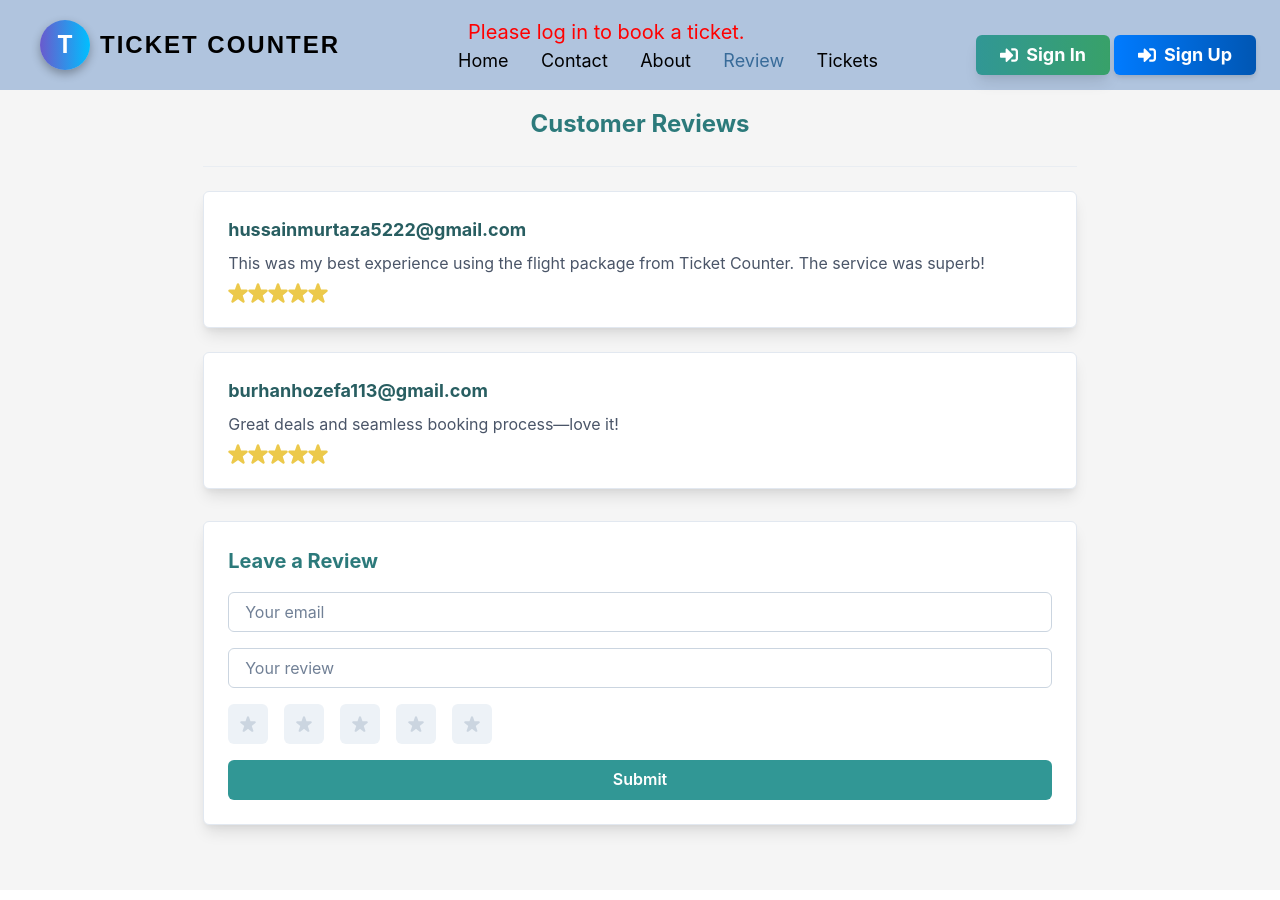
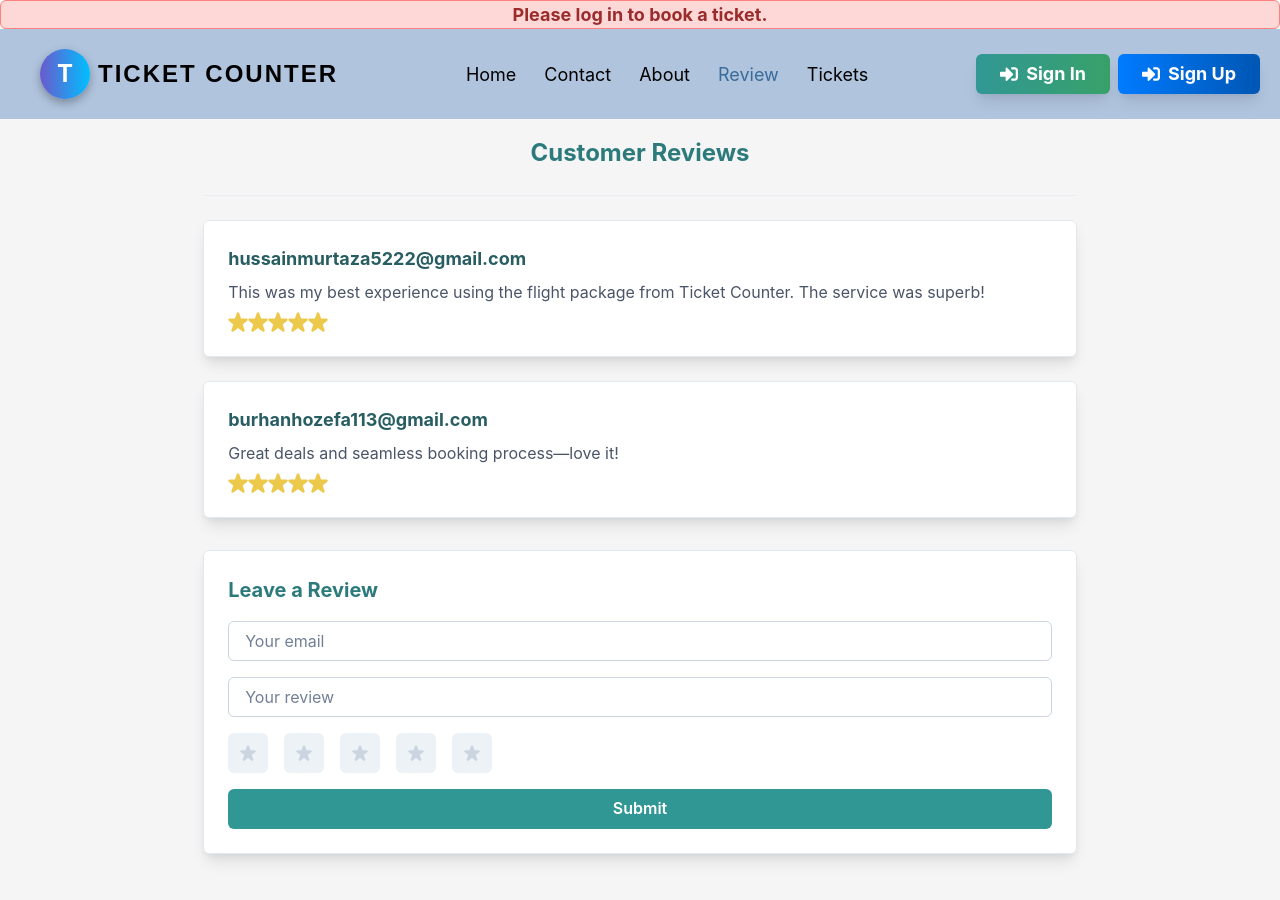
Before and after one commit to hussainmurtaza786/ticket-counter, a React (Create React App) app: page /review in a window 1280 px wide. Shown: the top 900 px of the page. Built offline with nearby package versions, Linux system fonts and the light colour scheme.

Commit message:
making it responsive

```diff
--- a/src/App.js
+++ b/src/App.js
@@ -10,6 +10,7 @@ import Contact from './components/Pages/Contact';
 import About from './components/Pages/About';
 import Form from './components/Forms/Form';
 import BookTicket from './components/Pages/BookTicket'
+import Message from './components/Navbar/Message';
 
 function App() {
   const [formType, setFormType] = useState("");
@@ -55,6 +56,7 @@ function App() {
   return (
     <ChakraProvider>
       <Box p={0} m={0}>
+        <Message/>
         <RouterProvider router={router} />
       </Box>
     </ChakraProvider>
--- a/src/components/Navbar/Auth.jsx
+++ b/src/components/Navbar/Auth.jsx
@@ -1,24 +1,31 @@
-import { Box, Button, ButtonGroup, Icon, Text } from "@chakra-ui/react";
+import { Box, Button, ButtonGroup, Icon, Stack } from "@chakra-ui/react";
 import { FaSignInAlt, FaSignOutAlt } from "react-icons/fa";
 import React from "react";
 import { useSelector } from "react-redux";
 
 function Auth({ onLogout, showForm }) {
   const isAuthenticated = useSelector((state) => state.auth.isAuthenticated);
+
   return (
     <Box>
-      <Box>
-        <ButtonGroup mt={!isAuthenticated ? "20px" : "0px"} spacing={1}>
+      {/* Stack for responsive button layout */}
+      <Stack
+        direction={{ base: "column", sm: "row" }}
+        spacing={2}
+        align="center"
+        width="100%" // Ensure full width on smaller screens
+      >
         {!isAuthenticated && (
           <Button
             onClick={() => showForm("Login")}
             leftIcon={<Icon as={FaSignInAlt} />}
             bgGradient="linear(to-r, teal.500, green.500)"
             color="white"
-              fontSize="lg"
+            fontSize={{ base: "md", md: "lg" }} // Adjust font size for responsiveness
             fontWeight="bold"
             px={6}
             py={4}
+            width={{ base: "100%", md: "auto" }} // Full width on mobile, auto on larger screens
             borderRadius="md"
             boxShadow="lg"
             _hover={{
@@ -43,12 +50,13 @@ function Auth({ onLogout, showForm }) {
             leftIcon={<Icon as={FaSignInAlt} />}
             bgGradient="linear(to-r, #007bff, #0056b3)"
             color="white"
-              fontSize="lg"
+            fontSize={{ base: "md", md: "lg" }} // Adjust font size for responsiveness
             fontWeight="bold"
             px={6}
             py={4}
+            width={{ base: "100%", md: "auto" }} // Full width on mobile, auto on larger screens
             borderRadius="md"
-              boxShadow="md"
+            boxShadow="lg"
             _hover={{
               bgGradient: "linear(to-r, #0056b3, #003d7a)",
               transform: "scale(1.05)",
@@ -64,17 +72,18 @@ function Auth({ onLogout, showForm }) {
             Sign Up
           </Button>
         )}
-          <Box >
+
         {isAuthenticated && (
           <Button
             onClick={onLogout}
             leftIcon={<Icon as={FaSignOutAlt} />}
             bgGradient="linear(to-r, red.500, orange.500)"
             color="white"
-                fontSize="lg"
+            fontSize={{ base: "md", md: "lg" }} // Adjust font size for responsiveness
             fontWeight="bold"
             px={6}
             py={4}
+            width={{ base: "100%", md: "auto" }} // Full width on mobile, auto on larger screens
             borderRadius="md"
             boxShadow="lg"
             _hover={{
@@ -92,11 +101,7 @@ function Auth({ onLogout, showForm }) {
             Sign Out
           </Button>
         )}
-          </Box>
-        </ButtonGroup>
-
-
-      </Box>
+      </Stack>
     </Box>
   );
 }
--- a/src/components/Navbar/Items.jsx
+++ b/src/components/Navbar/Items.jsx
@@ -8,24 +8,13 @@ function Items() {
 
   return (
     <Box color={"whitesmoke"} padding="10px">
-      {!isAuthenticated && (
-        <Text
-          color="red"
-          m="0px 20px"
-          outline="none"
-          width="400px"
-          fontSize="20px"
-          userSelect="none"
-        >
-          Please log in to book a ticket.
-        </Text>
-      )}
+
       <Flex
         direction={{ base: "column", md: "row" }}
         alignItems={{ base: "center", md: "center" }}
         justifyContent="space-between"
         wrap="nowrap"
-        gap="8px" // Minimal gap between items
+        gap="8px"
       >
         <ListStyle path="/">Home</ListStyle>
         <ListStyle path="/contact">Contact</ListStyle>
--- a/src/components/Navbar/Logo.jsx
+++ b/src/components/Navbar/Logo.jsx
@@ -1,10 +1,15 @@
-import { Box, Text, HStack } from "@chakra-ui/react";
+import { Box, Text, HStack, Flex } from "@chakra-ui/react";
 import React from "react";
+import { Link } from "react-router-dom";
 
 function Logo() {
   return (
     <HStack m="20px" spacing="10px" alignItems="center" userSelect="none">
+
+
+      <Link to='/' style={{ display: 'flex', alignItems: 'center' }}>
         <Box
+          mr={2}
           p="10px"
           borderRadius="full"
           bgGradient="linear(to-r, #6A5ACD, #00BFFF)"
@@ -15,12 +20,13 @@ function Logo() {
           boxShadow="0 4px 10px rgba(0, 0, 0, 0.3)"
           cursor="default"
         >
-        <Text fontSize="24px" fontWeight="bold" color="white">
+
+          <Text cursor='pointer' fontSize="24px" fontWeight="bold" color="white">
             T
           </Text>
         </Box>
-
         <Text
+          to='/'
           fontSize="24px"
           fontWeight="bold"
           color="black"
@@ -30,6 +36,9 @@ function Logo() {
         >
           Ticket Counter
         </Text>
+      </Link>
+
+
     </HStack>
   );
 }
--- /dev/null
+++ b/src/components/Navbar/Message.jsx
@@ -0,0 +1,36 @@
+import { Box, Flex, Text } from '@chakra-ui/react';
+import React from 'react';
+import { useSelector } from 'react-redux';
+
+function Message() {
+    const isAuthenticated = useSelector((state) => state.auth.isAuthenticated);
+
+    return (
+        <Box width="100%" >
+            <Flex justify="center" align="center" >
+                {!isAuthenticated && (
+                    <Box
+                        bg="red.100"
+                        border="1px solid"
+                        borderColor="red.300"
+                        borderRadius="md"
+                        width={{ base: '90%', md: '100%' }}
+                        textAlign="center"
+                        boxShadow="sm"
+                    >
+                        <Text
+                            color="red.700"
+                            fontSize="lg"
+                            fontWeight="bold"
+                            userSelect="none"
+                        >
+                            Please log in to book a ticket.
+                        </Text>
+                    </Box>
+                )}
+            </Flex>
+        </Box>
+    );
+}
+
+export default Message;
--- a/src/components/Navbar/Navbar.jsx
+++ b/src/components/Navbar/Navbar.jsx
@@ -39,6 +39,7 @@ function Navbar({ showForm }) {
         <Logo />
       </Box>
 
+
       <Box display={{ base: "block", md: "none" }}>
         <IconButton
           aria-label="Open Menu"
@@ -48,6 +49,7 @@ function Navbar({ showForm }) {
         />
       </Box>
 
+
       <Box
         flex="1"
         display={{ base: "none", md: "flex" }}
@@ -56,9 +58,11 @@ function Navbar({ showForm }) {
         <Items />
       </Box>
 
+
       <Box display={{ base: "none", md: "block" }}>
         <Auth onLogout={logoutHandler} showForm={showForm} />
       </Box>
+
 
       <Drawer placement="right" onClose={onClose} isOpen={isOpen}>
         <DrawerOverlay>
--- a/src/components/Pages/TicketPage.jsx
+++ b/src/components/Pages/TicketPage.jsx
@@ -33,13 +33,14 @@ function FetchData() {
   };
 
   return (
-    <Box userSelect="none" p={{ base: 2, md: 4 }} > {/* Added padding for responsiveness */}
-      <Box display="flex" m="2px" userSelect="none">
+    <Box userSelect="none" p={{ base: 2, md: 4 }}>
+      <Box justifyContent="center" m="2px">
         <Select
           value={selectedTicket}
           onChange={handleSportChange}
           m={4}
-          width={{ base: "100%", sm: "200px" }}
+          width={{ base: "100px", sm: "200px", md: "300px" }}
+          fontSize={{ base: "16px", md: "18px" }}
         >
           {values.map((val) => (
             <option key={val} value={val}>
@@ -50,11 +51,13 @@ function FetchData() {
       </Box>
 
       <Text
-        fontSize={{ base: "18px", md: "20px", lg: "25px" }} // Adjust font size for responsiveness
+        fontSize={{ base: "16px", md: "18px", lg: "20px" }}
         mb={4}
         textAlign="center"
+        bgColor='#EDF2F7'
       >
-        <Kbd p={{ base: "2px 8px", md: "4px 10px" }}>{getDescription()}</Kbd> {/* Adjust padding for Kbd */}
+        {getDescription()}
+
       </Text>
 
       <Box m="12px 3px">
```
Lines whose indentation alone changed are shown as unchanged.
